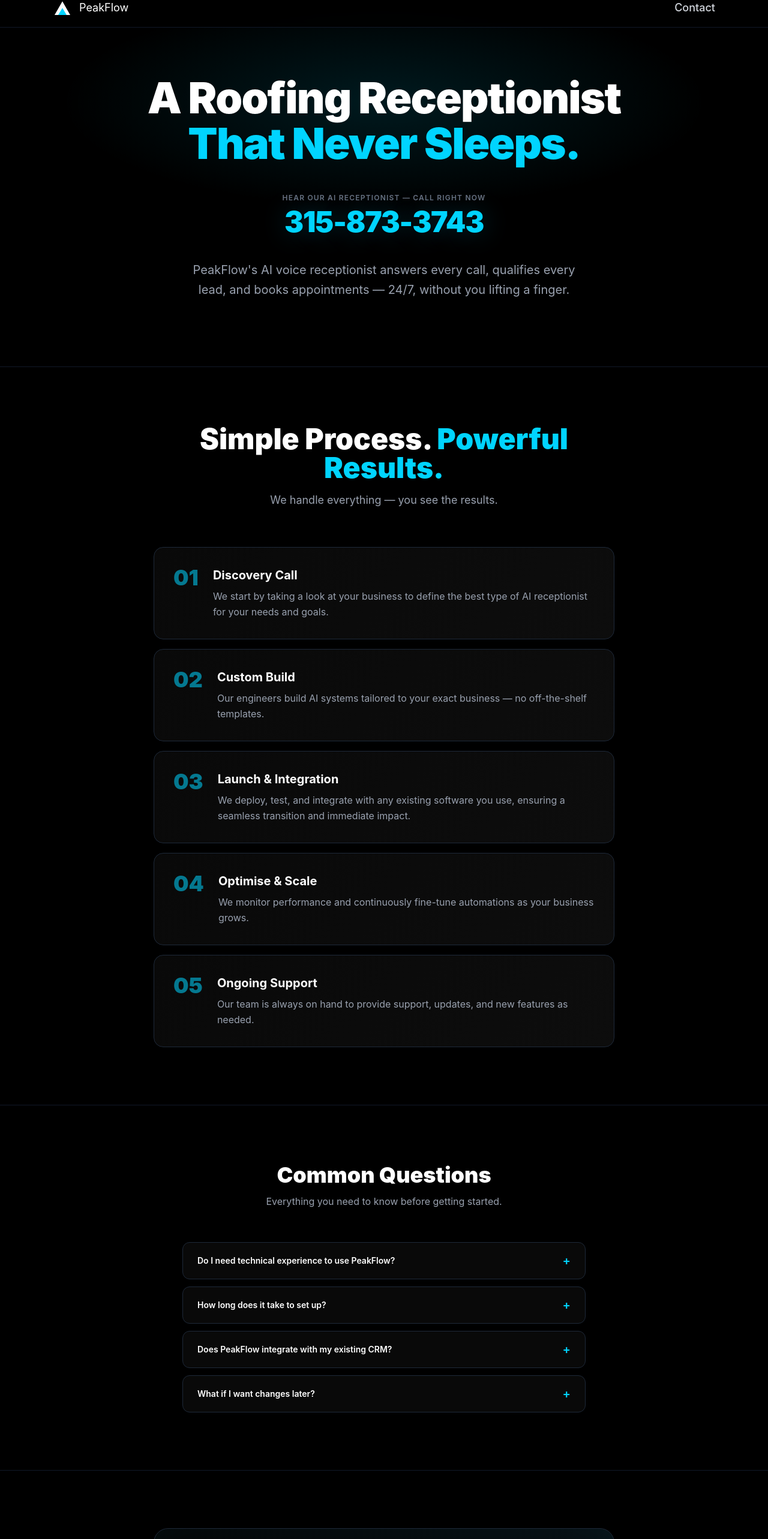
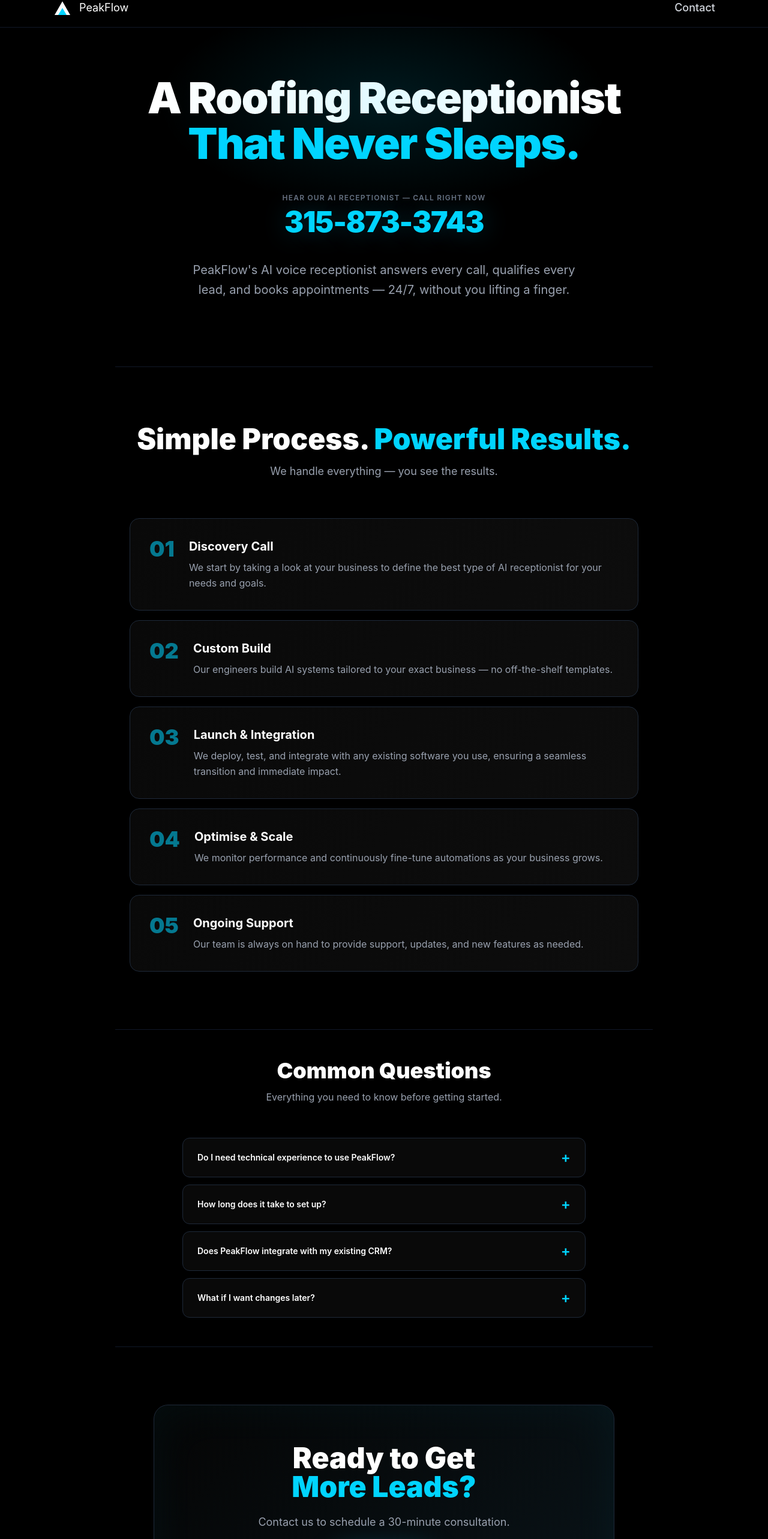
Before and after one commit to ConnerDeFeo/PeakFlow, a React (Vite) app in the folder client/: page / in a window 1280 px wide. Shown: the part 19-2585 px from the top of the page at 60% size. Built offline with nearby package versions, Linux system fonts and the light colour scheme.

Commit message:
fixing the formatting

```diff
--- a/client/src/App.tsx
+++ b/client/src/App.tsx
@@ -8,10 +8,14 @@
   return (
     <BrowserRouter>
       <NavBar/>
-      <Routes>
-        <Route path="/" element={<Landing />} />
-        <Route path="/contact" element={<Contact />} />
-      </Routes>
+      <div className='bg-black'>
+         <div className='max-w-4xl mx-auto'>
+          <Routes>
+            <Route path="/" element={<Landing />} />
+            <Route path="/contact" element={<Contact />} />
+          </Routes>
+        </div>
+      </div>
       <Footer/>
     </BrowserRouter>
   );
--- a/client/src/pages/Contact.tsx
+++ b/client/src/pages/Contact.tsx
@@ -56,7 +56,7 @@
         }}
       />
 
-      <div className="relative max-w-5xl mx-auto">
+      <div className="relative">
         {/* Heading */}
         <div className="text-center mb-16">
           <h1 className="text-5xl md:text-6xl font-black leading-tight mb-4">
@@ -124,7 +124,7 @@
               className="text-base font-semibold break-all group-hover:opacity-80 transition-opacity"
               style={{ color: NEON }}
             >
-              peakflowaiautomations@gmail.com
+              peakflowaiautomations<br />@gmail.com
             </span>
           </a>
         </div>
--- a/client/src/pages/landing/Landing.tsx
+++ b/client/src/pages/landing/Landing.tsx
@@ -5,13 +5,11 @@
 
 const Landing = () => {
   return (
-    <div
-      className="bg-black text-white min-h-screen"
-    >
-      <Hero/>
-      <HowItWorks/>
-      <FAQ/>
-      <ContactCTA/>
+    <div className="text-white">
+        <Hero/>
+        <HowItWorks/>
+        <FAQ/>
+        <ContactCTA/>
     </div>
   )
 }
--- a/client/src/pages/landing/sections/FAQ.tsx
+++ b/client/src/pages/landing/sections/FAQ.tsx
@@ -24,8 +24,7 @@
   const [openFaq, setOpenFaq] = useState<number | null>(null)
 
   return (
-    <section id="faq" className="py-24 px-6 border-t border-gray-900">
-      <div className="max-w-2xl mx-auto">
+    <section id="faq" className="py-12 px-6 border-t border-gray-900">
       <div className="text-center mb-14">
         <h2 className="text-4xl font-black mb-3">Common Questions</h2>
         <p className="text-gray-400">Everything you need to know before getting started.</p>
@@ -34,7 +33,7 @@
         {FAQS.map((faq, i) => (
           <div
             key={i}
-              className="border border-gray-800 rounded-xl overflow-hidden"
+            className="border border-gray-800 rounded-xl overflow-hidden max-w-2xl mx-auto"
             style={{ background: '#090909' }}
           >
             <button
@@ -43,7 +42,7 @@
             >
               <span>{faq.q}</span>
               <span
-                  className="text-xl leading-none ml-4 shrink-0"
+                className="text-2xl leading-none ml-4 shrink-0"
                 style={{ color: NEON }}
               >
                 {openFaq === i ? '−' : '+'}
@@ -57,7 +56,6 @@
           </div>
         ))}
       </div>
-      </div>
     </section>
   )
 }
--- a/client/src/pages/landing/sections/Hero.tsx
+++ b/client/src/pages/landing/sections/Hero.tsx
@@ -2,7 +2,7 @@
 
 export function Hero() {
   return (
-    <section className="relative pt-36 pb-28 px-6 text-center overflow-hidden">
+    <section className="relative pt-36 pb-28 text-center overflow-hidden">
         {/* Background glow */}
         <div
           className="absolute inset-0 pointer-events-none"
@@ -11,9 +11,9 @@
               'radial-gradient(ellipse 60% 40% at 50% 30%, rgba(0,212,255,0.12) 0%, transparent 70%)',
           }}
         />
-        <div className="relative max-w-4xl mx-auto">
-          <h1 className="text-5xl md:text-7xl font-black leading-[1.05] tracking-tight mb-10">
-            A Roofing Receptionist <span style={{ color: NEON }}>That Never Sleeps.</span>
+        <div>
+          <h1 className="text-6xl md:text-7xl font-black leading-[1.05] tracking-tight mb-10">
+            A Roofing Receptionist <br/><span style={{ color: NEON }}>That Never Sleeps.</span>
           </h1>
 
           {/* Demo number — prominent, right below headline */}
--- a/client/src/pages/landing/sections/HowItWorks.tsx
+++ b/client/src/pages/landing/sections/HowItWorks.tsx
@@ -30,7 +30,6 @@
 export function HowItWorks() {
   return (
     <section id="how-it-works" className="py-24 px-6 border-t border-gray-900">
-      <div className="max-w-3xl mx-auto">
       <div className="text-center mb-16">
         <h2 className="text-4xl md:text-5xl font-black mb-4">
           Simple Process.{' '}
@@ -60,7 +59,6 @@
           </div>
         ))}
       </div>
-      </div>
     </section>
   )
 }
```
Lines whose indentation alone changed are shown as unchanged.
